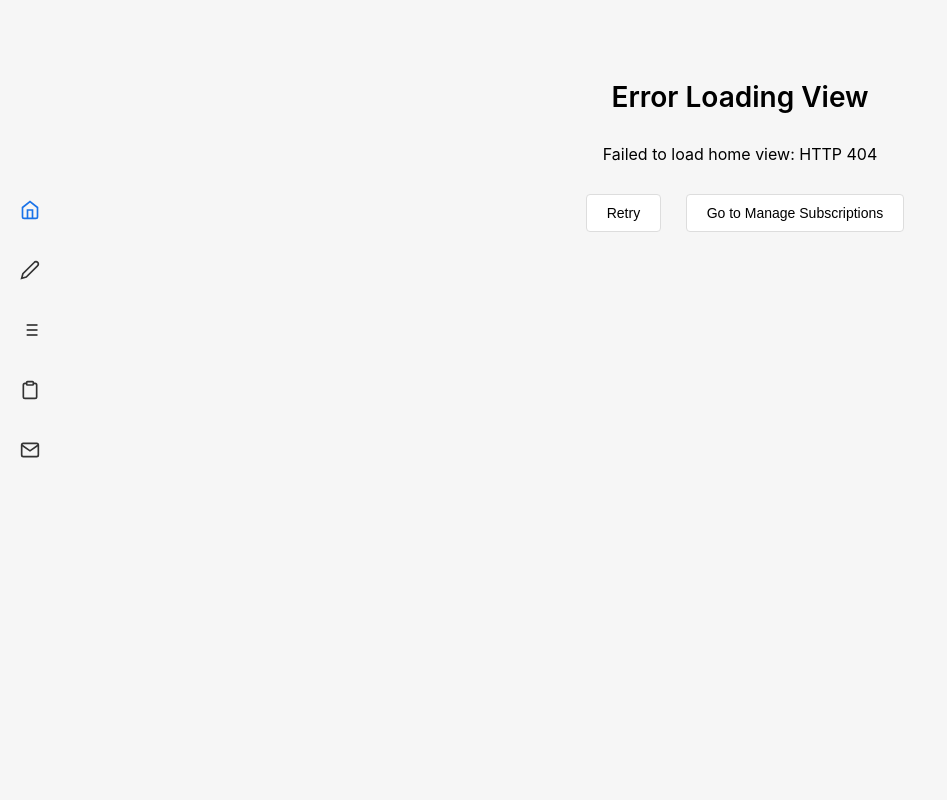
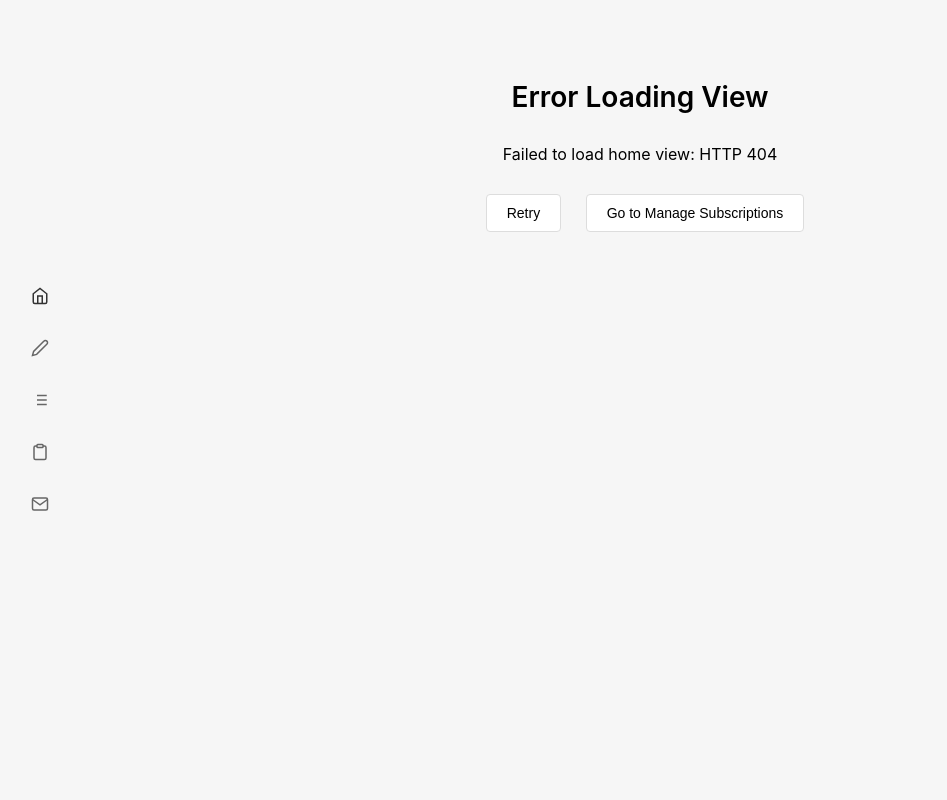
Before and after one commit to rohanluthra13/subscriptions, a Python web app: template templates/base.html in a window 1280 px wide. Shown: the whole page, without its empty margins (0-947 px from the left). Run offline with Jinja, Linux system fonts and the light colour scheme; the template is opened without the code that fills it, so the values that code supplies are empty.

Commit message:
refactor: transform sidebar navigation to minimal floating icons
- Replace fixed 200px sidebar with floating icon navigation at left: 10px
- Remove all background styling, blue colors, and visual chrome
- Center content area using 20% left/right padding (60% content width)
- Simplify hover labels to text-only (no background/arrow) at 45px offset
- Maintain smooth animations while achieving ultra-minimal aesthetic

🤖 Generated with [Claude Code](https://claude.ai/code)

Co-Authored-By: Claude <noreply@anthropic.com>

```diff
--- a/templates/base.html
+++ b/templates/base.html
@@ -12,42 +12,43 @@
 
         /* Main container */
         .container {
-            display: flex;
             height: 100vh;
         }
 
-        /* Icon sidebar */
+        /* Floating navigation */
         .sidebar {
-            width: 200px;
-            background: transparent;
+            position: fixed;
+            left: 10px;
+            top: 50%;
+            transform: translateY(-50%);
             display: flex;
             flex-direction: column;
-            padding-top: 180px;
-            position: relative;
-            z-index: 100;
+            padding: 12px 8px;
+            z-index: 1000;
         }
 
         /* Navigation items */
         .nav-item {
             display: flex;
             align-items: center;
-            height: 60px;
-            padding: 0 20px;
+            justify-content: center;
+            height: 44px;
+            width: 44px;
             text-decoration: none;
-            color: #333;
+            color: #666;
             position: relative;
-            transition: color 0.2s ease;
-            overflow: hidden;
-            white-space: nowrap;
+            transition: all 0.3s ease;
+            border-radius: 12px;
             cursor: pointer;
+            margin: 4px 0;
         }
 
         .nav-item:hover {
-            color: #666;
+            transform: scale(1.05);
         }
 
         .nav-item.active {
-            color: #1a73e8;
+            color: #333;
         }
 
         /* Icons and labels */
@@ -58,31 +59,32 @@
             align-items: center;
             justify-content: center;
             flex-shrink: 0;
-            transition: transform 0.2s ease;
         }
 
         .nav-icon svg {
-            width: 20px;
-            height: 20px;
+            width: 18px;
+            height: 18px;
             stroke: currentColor;
             fill: none;
             stroke-width: 2;
         }
 
-        .nav-item:hover .nav-icon {
-            transform: scale(1.2);
-        }
-
         .nav-label {
-            margin-left: 20px;
-            font-size: 14px;
+            position: absolute;
+            left: 45px;
+            color: #666;
+            font-size: 13px;
+            white-space: nowrap;
             opacity: 0;
-            transition: opacity 0.2s ease;
             pointer-events: none;
+            transform: translateX(-10px);
+            transition: all 0.3s ease;
+            z-index: 1001;
         }
 
         .nav-item:hover .nav-label {
             opacity: 1;
+            transform: translateX(0);
         }
 
         /* Divider - hidden */
@@ -92,9 +94,13 @@
 
         /* Main content area */
         .main-content {
-            flex: 1;
+            width: 100%;
+            height: 100vh;
             padding: 40px;
+            padding-left: 20%;
+            padding-right: 20%;
             overflow-y: auto;
+            box-sizing: border-box;
         }
 
         .main-content h2 {
```
